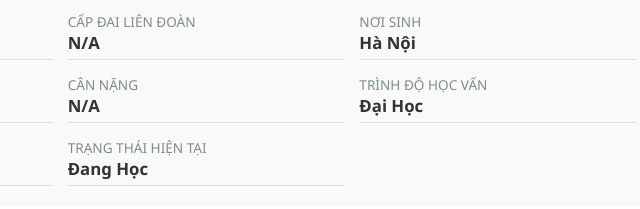
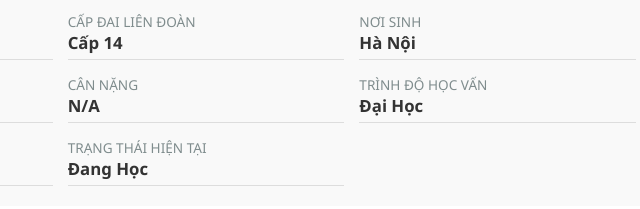
Before and after one commit to sonyhndscung-jpg/VuDinhDung-2005-HaNoi-CLBQuangPhuc-VoduongThangQuang, a plain HTML site: page index.html in a window 1280 px wide. Shown: the part 838-1047 px from the top of the page, 434-1074 px from the left. Drawn offline with Linux system fonts and the light colour scheme.

Commit message:
Update Cấp Đai Liên Đoàn from N/A to Cấp 14

```diff
--- a/index.html
+++ b/index.html
@@ -159,7 +159,7 @@
         <div class="info-item"><label>Số Điện Thoại</label><span>0912882188</span></div>
         <div class="info-item"><label>Võ Đường</label><span>CLB Quang Phúc - Võ Đường Thắng Quang</span></div>
         <div class="info-item"><label>Cấp Đai Môn Phái</label><span>Cấp 6 - Lục Đai II</span></div>
-        <div class="info-item"><label>Cấp Đai Liên Đoàn</label><span>N/A</span></div>
+        <div class="info-item"><label>Cấp Đai Liên Đoàn</label><span>Cấp 14</span></div>
         <div class="info-item"><label>Nơi Sinh</label><span>Hà Nội</span></div>
         <div class="info-item"><label>Chiều cao</label><span>N/A</span></div>
         <div class="info-item"><label>Cân nặng</label><span>N/A</span></div>
```
